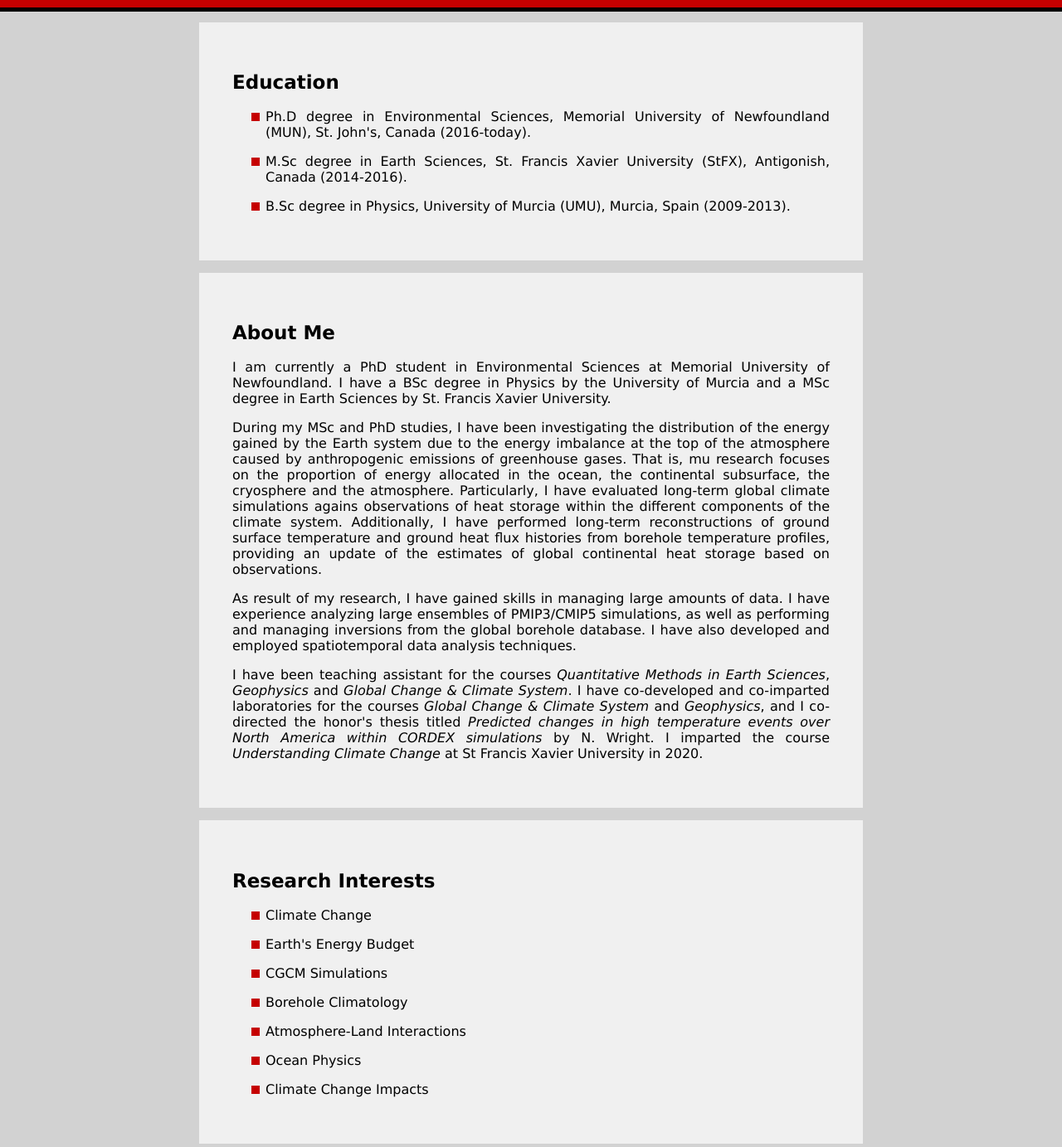
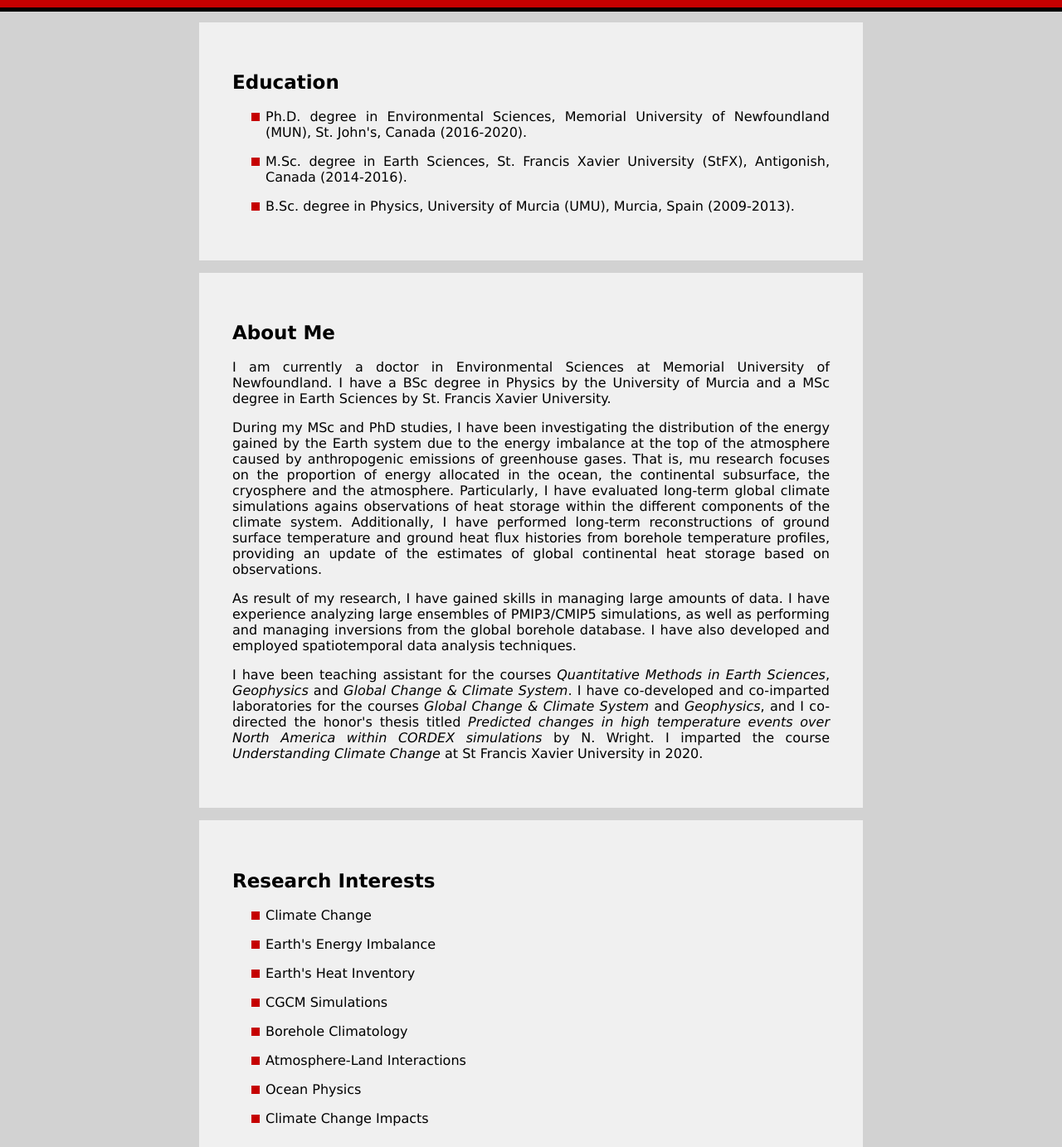
Before and after one commit to cuestavalero/cuestavalero.github.io, a plain HTML site: page background.html in a window 1280 px wide. Shown: the part 208-1591 px from the top of the page at 83% size. Drawn offline with nearby package versions, Linux system fonts and the light colour scheme.

Commit message:
Minor checks and updates.
Version: 5.3.5
Code: 20

```diff
--- a/background.html
+++ b/background.html
@@ -46,16 +46,16 @@
         <article>
           <h2>Education</h2>
           <ul id="list">
-            <li> <p> Ph.D degree in Environmental Sciences, Memorial University of Newfoundland (<a href="http://www.mun.ca/">MUN</a>), St. John's, Canada (2016-today). </p></li>
-            <li> <p> M.Sc degree in Earth Sciences, St. Francis Xavier University (<a href="http://www.stfx.ca/">StFX</a>), Antigonish, Canada (2014-2016). </p></li>
-            <li> <p> B.Sc degree in Physics, University of Murcia (<a href="http://www.um.es/">UMU</a>), Murcia, Spain (2009-2013).</p></li>
+            <li> <p> Ph.D. degree in Environmental Sciences, Memorial University of Newfoundland (<a href="http://www.mun.ca/">MUN</a>), St. John's, Canada (2016-2020). </p></li>
+            <li> <p> M.Sc. degree in Earth Sciences, St. Francis Xavier University (<a href="http://www.stfx.ca/">StFX</a>), Antigonish, Canada (2014-2016). </p></li>
+            <li> <p> B.Sc. degree in Physics, University of Murcia (<a href="http://www.um.es/">UMU</a>), Murcia, Spain (2009-2013).</p></li>
           </ul>
         </article>
 
         <article>
           <h2>About Me</h2>
 
-          <p>I am currently a PhD student in Environmental Sciences at Memorial University of Newfoundland. I have a BSc degree in Physics by the University of Murcia and a MSc degree in Earth Sciences by St. Francis Xavier University.</p>
+          <p>I am currently a doctor in Environmental Sciences at Memorial University of Newfoundland. I have a BSc degree in Physics by the University of Murcia and a MSc degree in Earth Sciences by St. Francis Xavier University.</p>
 
           <p>During my MSc and PhD studies, I have been investigating the distribution of the energy gained by the Earth system due to the energy imbalance at the top of the atmosphere caused by anthropogenic emissions of greenhouse gases. That is, mu research focuses on the proportion of energy allocated in the ocean, the continental subsurface, the cryosphere and the atmosphere. Particularly, I have evaluated long-term global climate simulations agains observations of heat storage within the different components of the climate system. Additionally, I have performed long-term reconstructions of ground surface temperature and ground heat flux histories from borehole temperature profiles, providing an update of the estimates of global continental heat storage based on observations.</p>
 
@@ -69,7 +69,8 @@
 
           <ul id="list">
             <li><p>Climate Change</p></li>
-            <li><p>Earth's Energy Budget</p></li>
+            <li><p>Earth's Energy Imbalance</p></li>
+            <li><p>Earth's Heat Inventory</p></li>
             <li><p>CGCM Simulations</p></li>
             <li><p>Borehole Climatology</p></li>
             <li><p>Atmosphere-Land Interactions</p></li>
```
Also changed, not shown: publications.html (+4 -4 lines).
